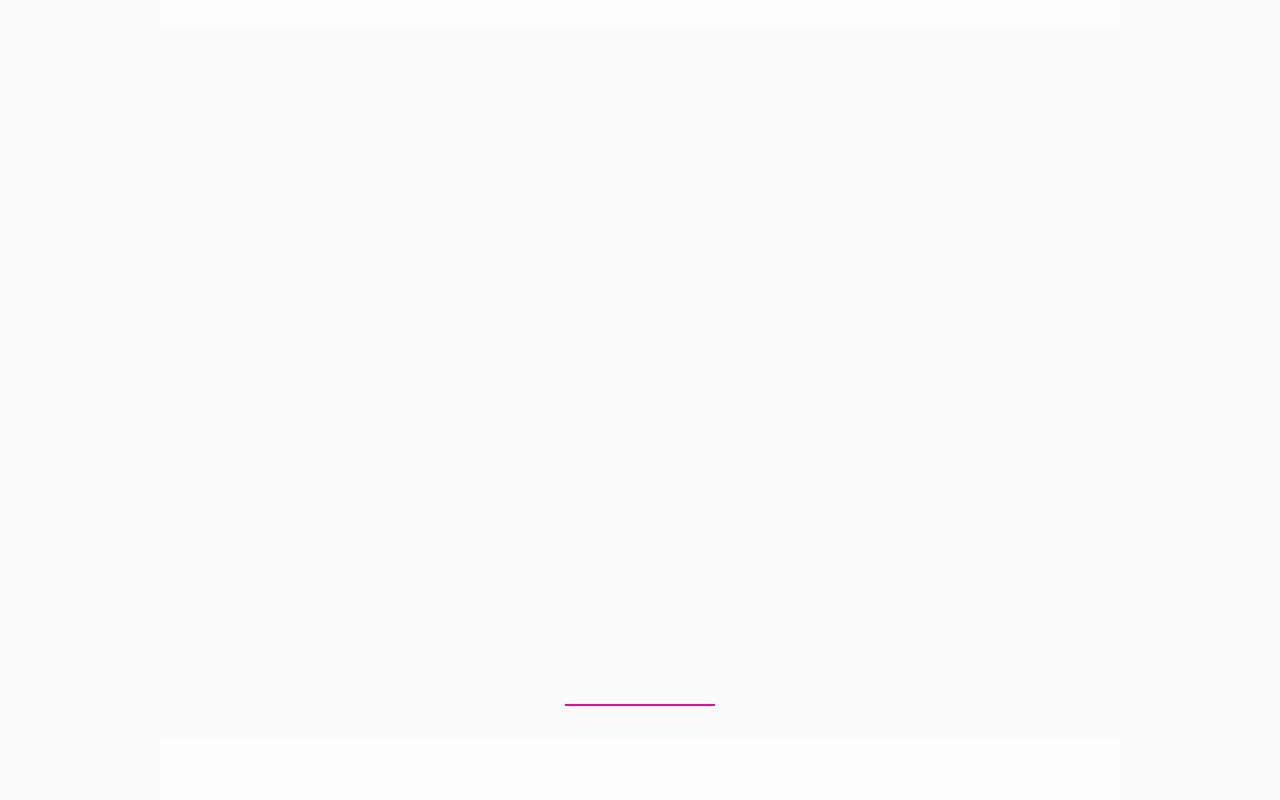
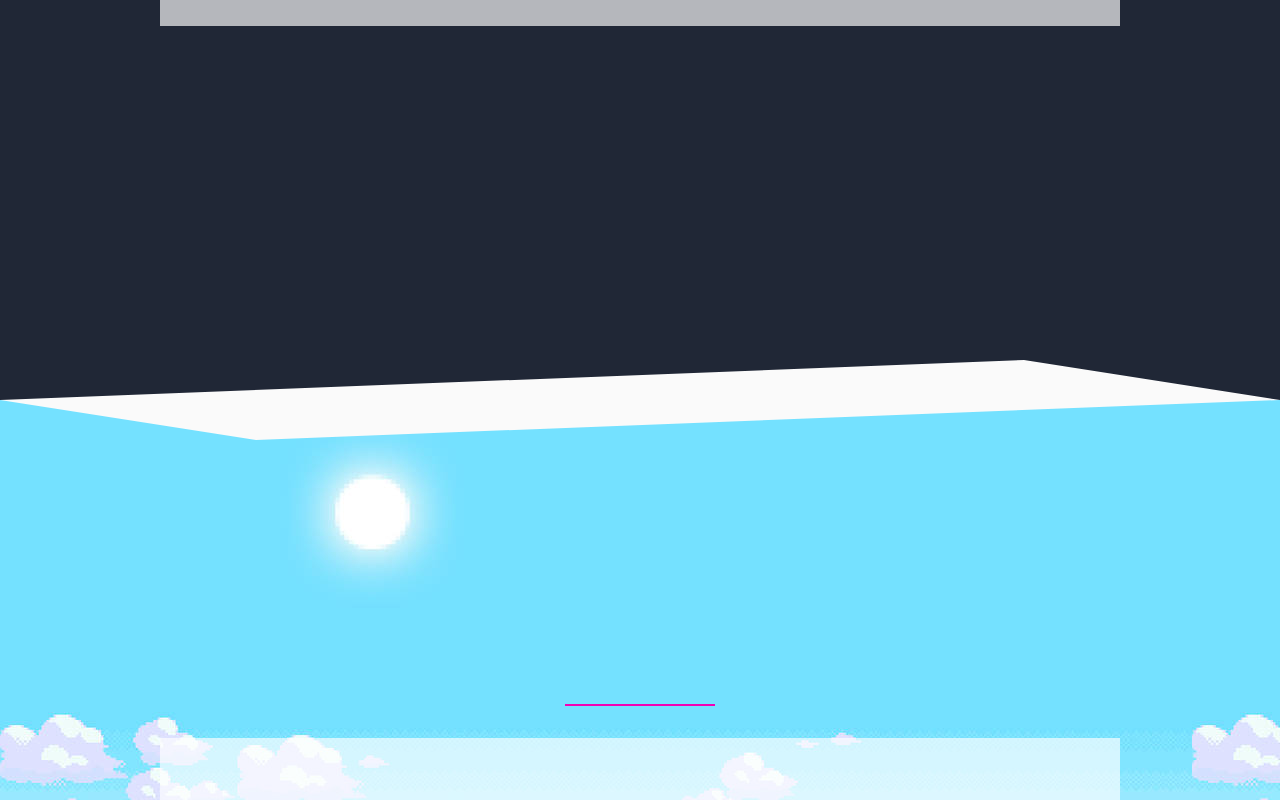
Before and after one commit to vensky/pokemon-game, a React (Create React App) app: page / in a window 1280 px wide. Shown: the part 2000-2800 px from the top of the page. Built offline with nearby package versions, Linux system fonts and the light colour scheme.

Commit message:
Добавляет props

```diff
--- a/src/App.js
+++ b/src/App.js
@@ -1,14 +1,17 @@
 import Header from './components/Header/Header.js';
 import Layout from './components/Layout/Layout.js';
 import Footer from './components/Footer/Footer.js';
+
+import layoutBg from './assets/bg3.jpg';
+const COLOR_BG = '#202736';
 
 function App() {
   return (
     <>
         <Header />
-        <Layout />
-        <Layout />
-        <Layout />
+        <Layout urlBg={layoutBg} />
+        <Layout colorBg={COLOR_BG} />
+        <Layout urlBg={layoutBg} />
         <Footer />
     </>
   );
--- a/src/components/Header/Header.js
+++ b/src/components/Header/Header.js
@@ -1,6 +1,6 @@
 import s from './style.module.css';
 
-const Header = (title, descr) => {
+const Header = ({ title, desc }) => {
     return (
         <header className={s.root}>
             <div className={s.forest}></div>
--- a/src/components/Layout/Layout.js
+++ b/src/components/Layout/Layout.js
@@ -1,19 +1,21 @@
 import s from './style.module.css';
 
-const Layout = (id, title, descr, urlBg, colorBg) => {
+const Layout = ({ id, title, desc, urlBg, colorBg }) => {
+    const bgImgRoot = urlBg ? { backgroundImage: `url(${urlBg})` } : null;
+    const bgColorRoot = colorBg ? { backgroundColor: `${colorBg}` } : null;
     return (
-        <section className={s.root} id="">
-            <div className={s.wrapper}>
+        <section className={ s.root } id="" style={ bgImgRoot || bgColorRoot }>
+            <div className={ s.wrapper}>
                 <article>
                     <div className={s.title}>
                         <h3>
-
+                            { title }
                         </h3>
                         <span className={s.separator}></span>
                     </div>
                     <div className={`${s.desc} ${s.full}`}>
                         <p>
-
+                            { desc }
                         </p>
                     </div>
                 </article>
```
